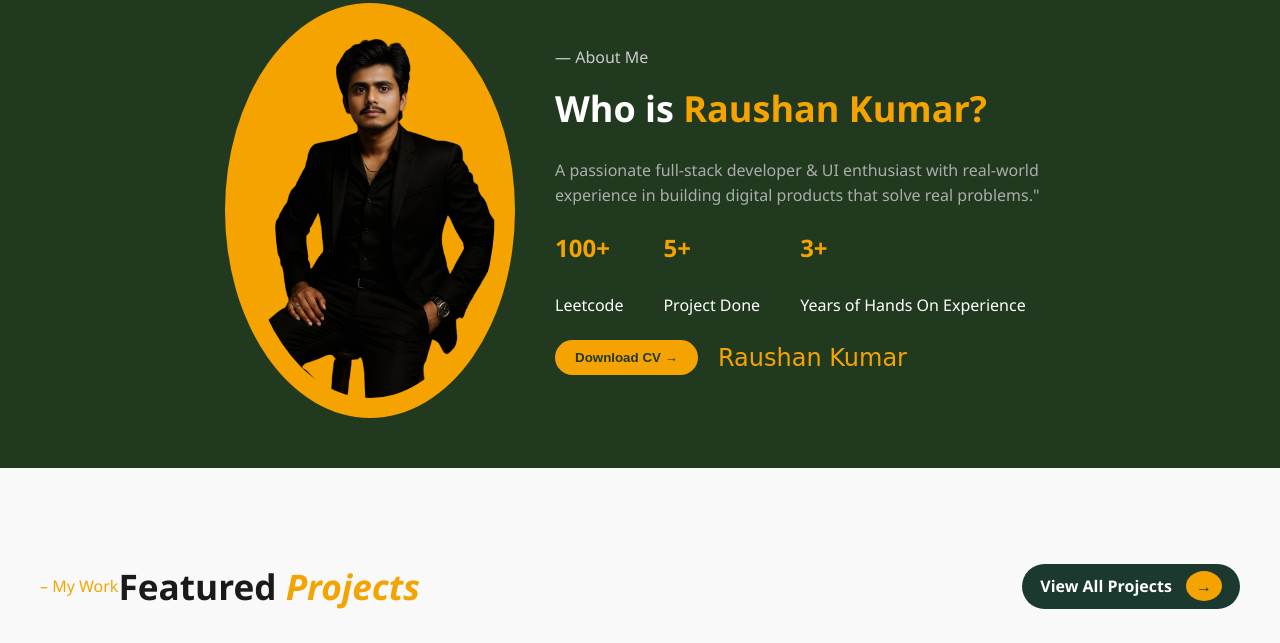
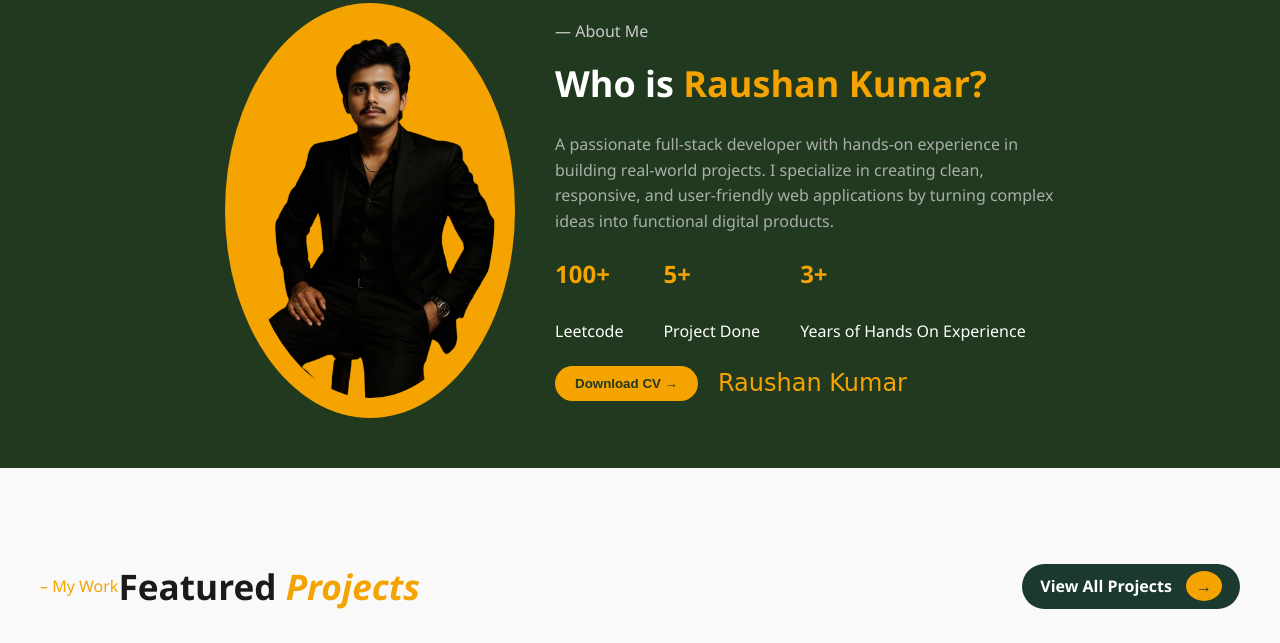
Before and after one commit to Raushankumar123-eng/Portfolio, a plain HTML site: page index.html in a window 1280 px wide. Shown: the part 1478-2121 px from the top of the page. Drawn offline with Linux system fonts and the light colour scheme.

Commit message:
Change About me text

```diff
--- a/index.html
+++ b/index.html
@@ -101,7 +101,7 @@
         <p class="subheading">— About Me</p>
         <h1>Who is <span>Raushan Kumar?</span></h1>
         <p class="desc">
-            A passionate full-stack developer & UI enthusiast with real-world experience in building digital products that solve real problems."
+            A passionate full-stack developer with hands-on experience in building real-world projects. I specialize in creating clean, responsive, and user-friendly web applications by turning complex ideas into functional digital products.
         </p>
 
         <div class="stats">
```
